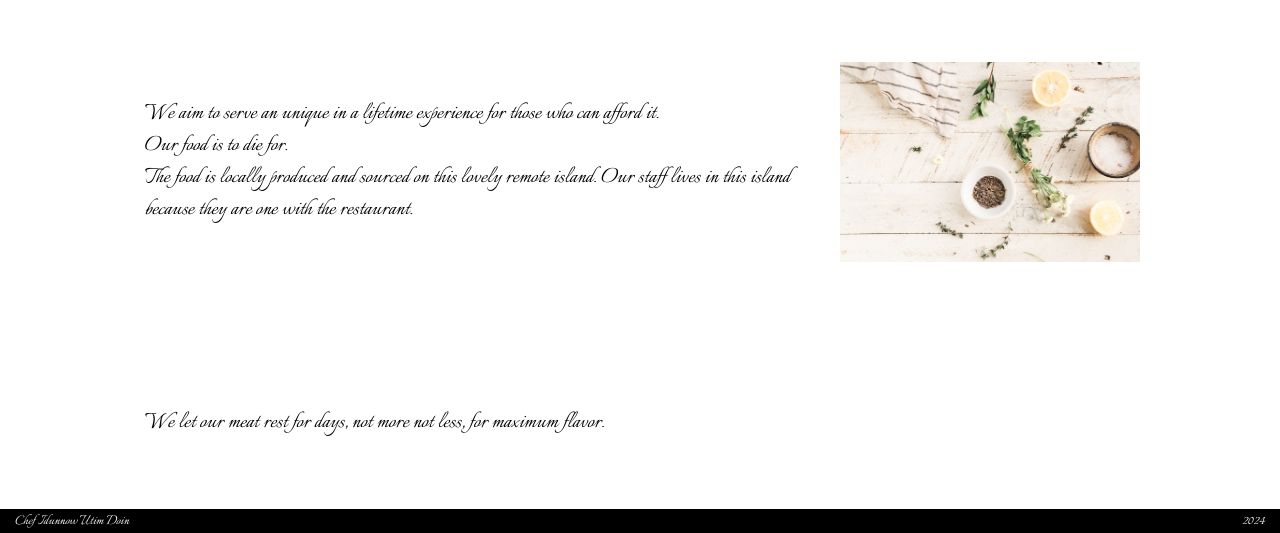
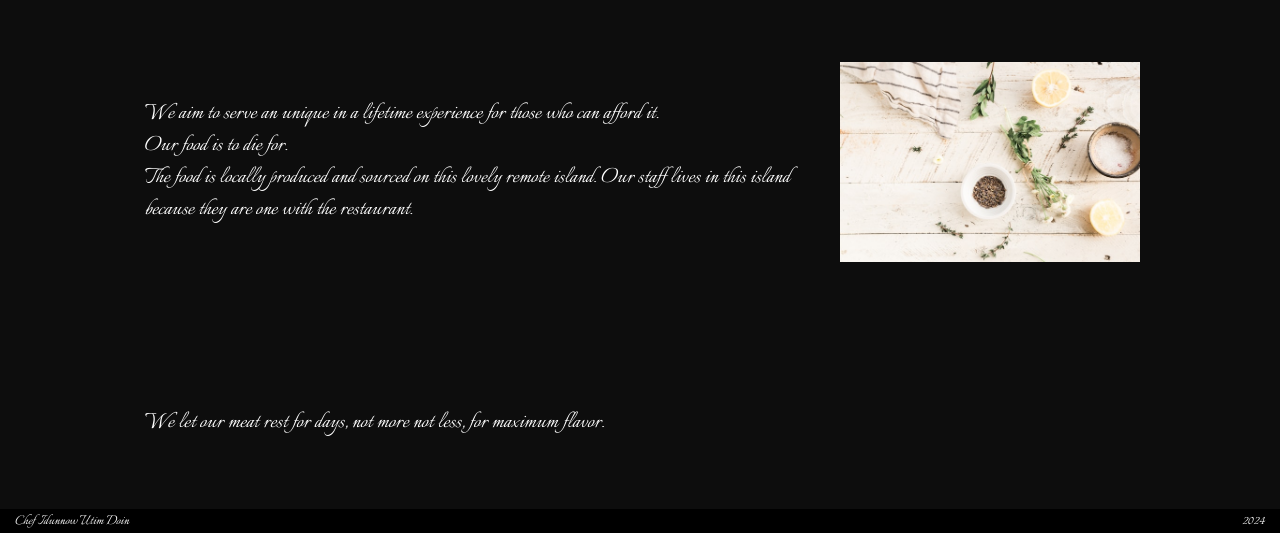
Before and after one commit to LuGodi/restaurant-page, a website built with webpack: page src/index.html in a window 1280 px wide. Shown: the part 267-800 px from the top of the page. Built offline with nearby package versions, Linux system fonts and the light colour scheme.

Commit message:
Move utility functions to its own module

```diff
--- a/src/about.css
+++ b/src/about.css
@@ -1,7 +1,7 @@
 .hero-banner.image-banner {
   background-image: url("./assets/restaurant.PNG");
   background-position: center;
-  background-color: blue;
+  background-color: black;
   background-size: contain;
   align-items: end;
 }
--- a/src/init.js
+++ b/src/init.js
@@ -1,5 +1,9 @@
 import IslandFoodImg from "./island-food.jpg";
-
+import {
+  writeParagraphToSpan,
+  createHeroBanner,
+  createImageElement,
+} from "./util";
 //cached dom just #content
 export function init() {
   const contentDiv = document.querySelector("#content");
@@ -43,31 +47,3 @@ function createFooterEl() {
   );
   return footerEl;
 }
-
-export function writeParagraphToSpan(paragraphsArray) {
-  const spanTextEl = document.createElement("span");
-  paragraphsArray.forEach((paragraph) => {
-    const paragraphEl = document.createElement("p");
-    paragraphEl.textContent = paragraph;
-    spanTextEl.appendChild(paragraphEl);
-  });
-
-  return spanTextEl;
-}
-
-export function createImageElement(ImageObject, rotate = false) {
-  const imgEl = new Image();
-  imgEl.src = ImageObject;
-  if (rotate === true) imgEl.style.transform = "rotate(90deg)";
-  return imgEl;
-}
-
-export function createHeroBanner(text, bgImg = false) {
-  const heroBannerEl = document.createElement("div");
-  heroBannerEl.classList.add("hero-banner");
-  heroBannerEl.textContent = text;
-  if (bgImg === true) {
-    heroBannerEl.classList.add("image-banner");
-  }
-  return heroBannerEl;
-}
--- a/src/load-about.js
+++ b/src/load-about.js
@@ -2,7 +2,7 @@ import {
   createHeroBanner,
   writeParagraphToSpan,
   createImageElement,
-} from "./init.js";
+} from "./util.js";
 import "./about.css";
 import { DOMCached } from "./index.js";
 
--- a/src/load-menu.js
+++ b/src/load-menu.js
@@ -1,4 +1,4 @@
-import { createImageElement, createHeroBanner } from "./init";
+import { createImageElement, createHeroBanner } from "./util.js";
 import "./menu.css";
 import MansFolly from "./assets/mans_folly.PNG";
 import Memory from "./assets/memory.PNG";
--- a/src/style.css
+++ b/src/style.css
@@ -38,6 +38,9 @@ button {
   flex-direction: column;
   flex-grow: 1;
   align-items: center;
+  background-color: #0d0d0d;
+  color: white;
+  font-size: 1.2rem;
 }
 
 .hero-banner {
--- /dev/null
+++ b/src/util.js
@@ -0,0 +1,27 @@
+export function writeParagraphToSpan(paragraphsArray) {
+  const spanTextEl = document.createElement("span");
+  paragraphsArray.forEach((paragraph) => {
+    const paragraphEl = document.createElement("p");
+    paragraphEl.textContent = paragraph;
+    spanTextEl.appendChild(paragraphEl);
+  });
+
+  return spanTextEl;
+}
+
+export function createImageElement(ImageObject, rotate = false) {
+  const imgEl = new Image();
+  imgEl.src = ImageObject;
+  if (rotate === true) imgEl.style.transform = "rotate(90deg)";
+  return imgEl;
+}
+
+export function createHeroBanner(text, bgImg = false) {
+  const heroBannerEl = document.createElement("div");
+  heroBannerEl.classList.add("hero-banner");
+  heroBannerEl.textContent = text;
+  if (bgImg === true) {
+    heroBannerEl.classList.add("image-banner");
+  }
+  return heroBannerEl;
+}
```
